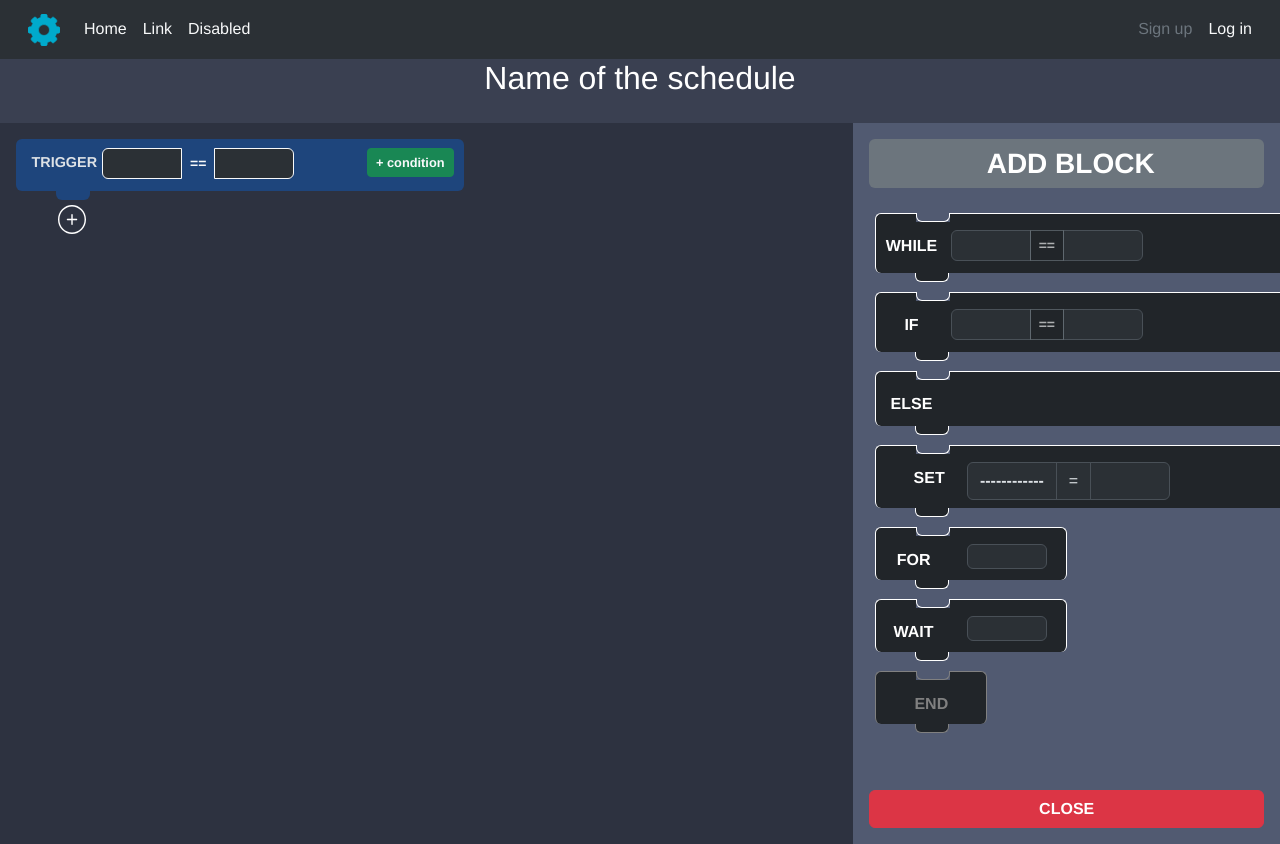
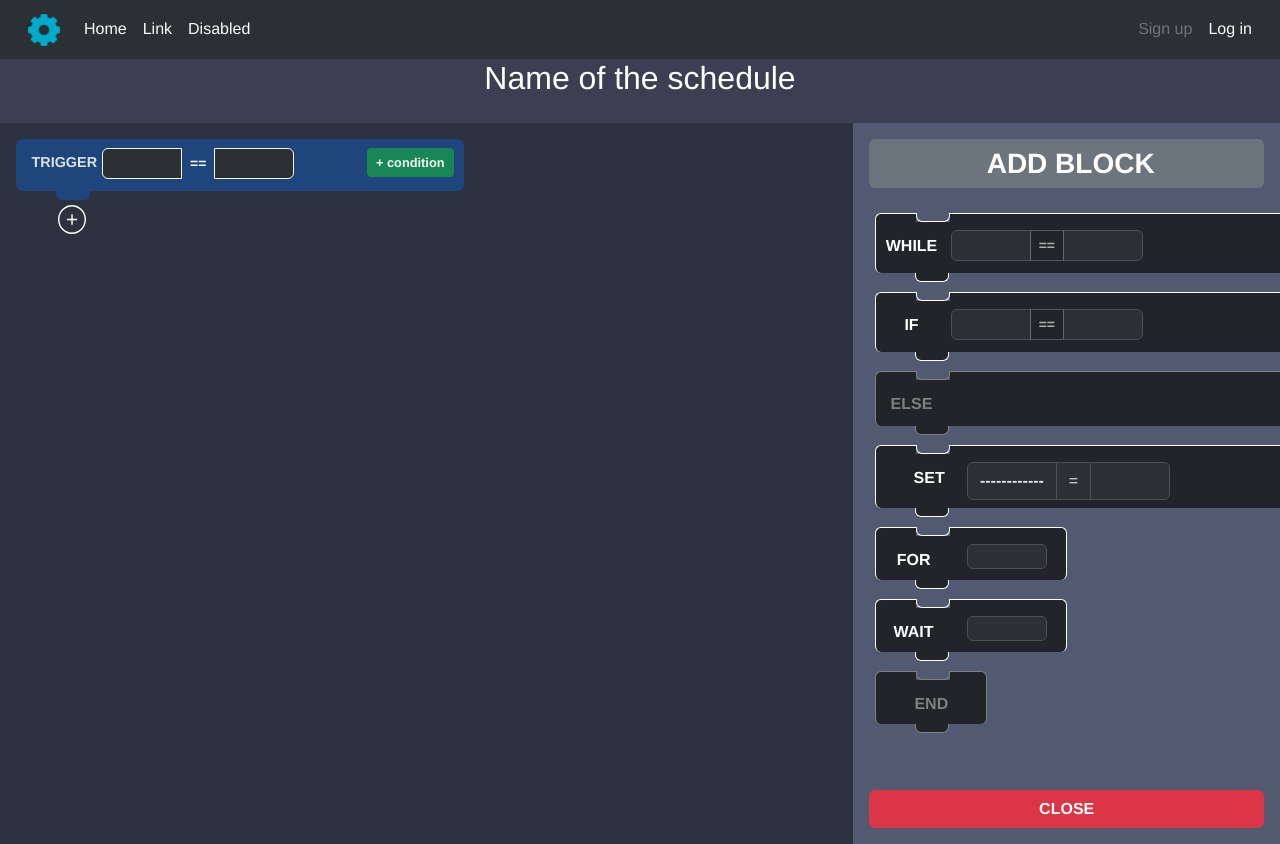
Before and after one commit to KarrimorRifle/SCC230-GroupProject, a Vue app in the folder app/frontend/app/: page /schedules/1 in a window 1280 px wide. Both pictures are taken after a click on the button 71 px from the left and 219 px from the top of the page. Shown: the top 844 px of the page. Built offline with nearby package versions, Linux system fonts and the light colour scheme.

Commit message:
remove elseAvailable prop

```diff
--- a/app/frontend/app/src/views/schedules/BlockMenu.vue
+++ b/app/frontend/app/src/views/schedules/BlockMenu.vue
@@ -9,14 +9,10 @@
       class="mb-2 d-flex flex-column"
       style="background-color: rgba(0, 0, 0, 0); border-style: none"
       @click="blockConditionalsSelect(command)"
-      :style="{
-        cursor: !elseAvailable && command == 'ELSE' ? 'default' : 'pointer',
-      }"
     >
       <block-conditionals
         :command-type="command"
         :display="true"
-        :else-available="elseAvailable"
       />
     </button>
     <button
@@ -51,7 +47,6 @@ const other = ref<CommandType[]>(["SET", "FOR", "WAIT", "END"]);
 
 const props = defineProps<{
   endAvailable: boolean;
-  elseAvailable: boolean;
 }>();
 
 const emit = defineEmits(["chosen", "close"]);
--- a/app/frontend/app/src/views/schedules/ScheduleEdit.vue
+++ b/app/frontend/app/src/views/schedules/ScheduleEdit.vue
@@ -45,7 +45,6 @@
             @close="menu = false"
             @chosen="addNewBlock"
             :end-available="endAvailable"
-            :else-available="elseAvailable"
           />
         </div>
       </div>
@@ -78,37 +77,6 @@ const endAvailable = computed(() => {
   });
   return conditionalsCount > endCount;
 });
-
-//given up on algo
-// const elseAvailable = computed(() => {
-//   let stack: CommandType[] = [];
-//   let lastSignificantBlock: CommandType | null = null;
-//   let lastEndedBlock: CommandType | null = null;
-
-//   for (let i = 0; i < commands.value.length; i++) {
-//     let item = commands.value[i];
-//     if (item === "IF" || item === "WHILE" || item === "FOR") {
-//       stack.push(item);
-//       lastSignificantBlock = item;
-//     } else if (item === "END") {
-//       if (stack.length === 0) {
-//         return false; // There's an 'END' without a corresponding 'IF', 'WHILE' or 'FOR'
-//       }
-//       lastEndedBlock = stack.pop();
-//       lastSignificantBlock = item;
-//     } else if (item === "ELSE") {
-//       if (lastSignificantBlock !== "END" || lastEndedBlock !== "IF") {
-//         return false; // There's an 'ELSE' without a corresponding ended 'IF' in the same nested level
-//       }
-//       lastSignificantBlock = item;
-//     }
-//   }
-
-//   // An 'ELSE' block is valid only if the last significant block was an 'END' and there is an ended 'IF' in the same nested level
-//   return lastSignificantBlock === "END" && lastEndedBlock === "IF";
-// });
-
-const elseAvailable = true;
 
 const validDevices = ref<Device[]>([
   {
```
